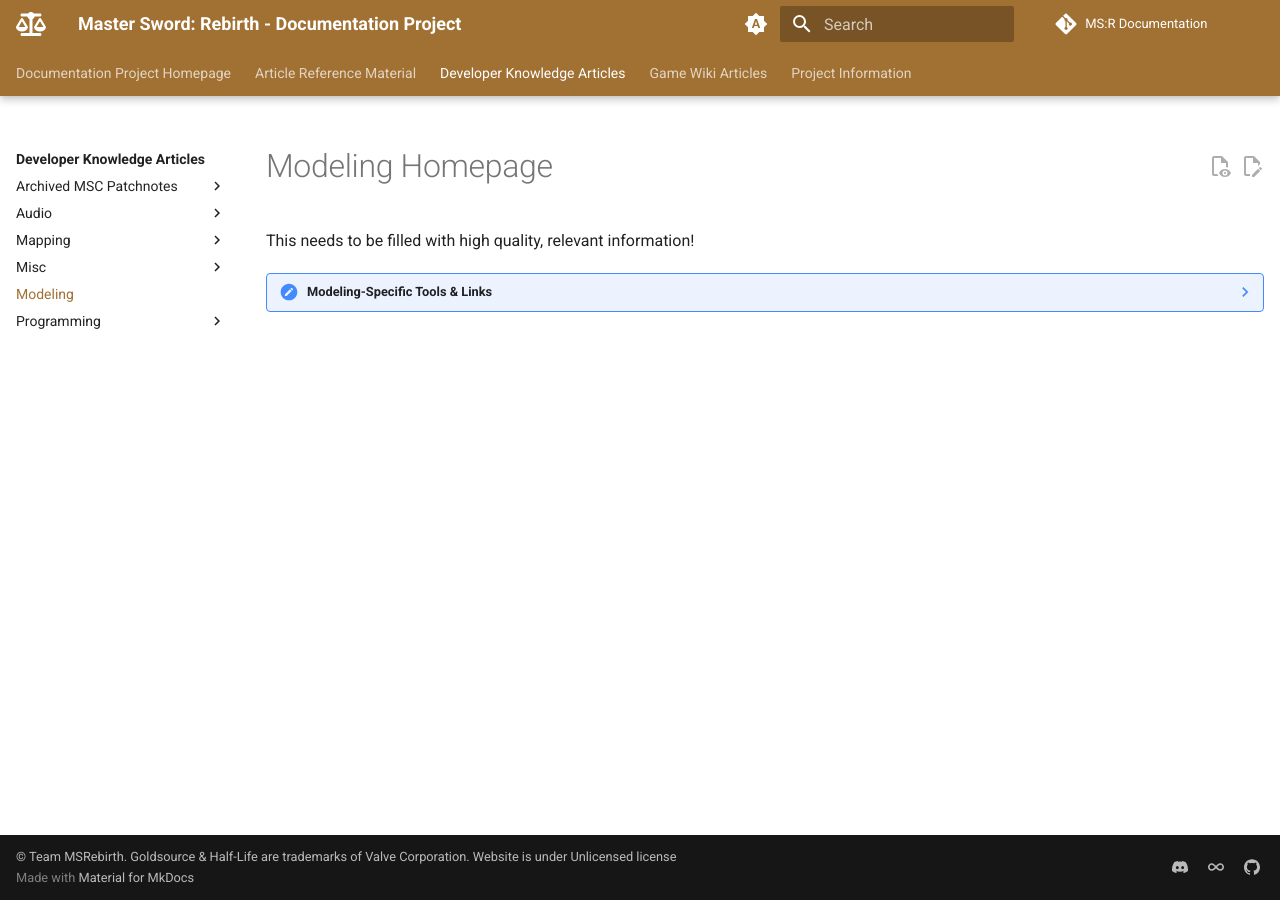
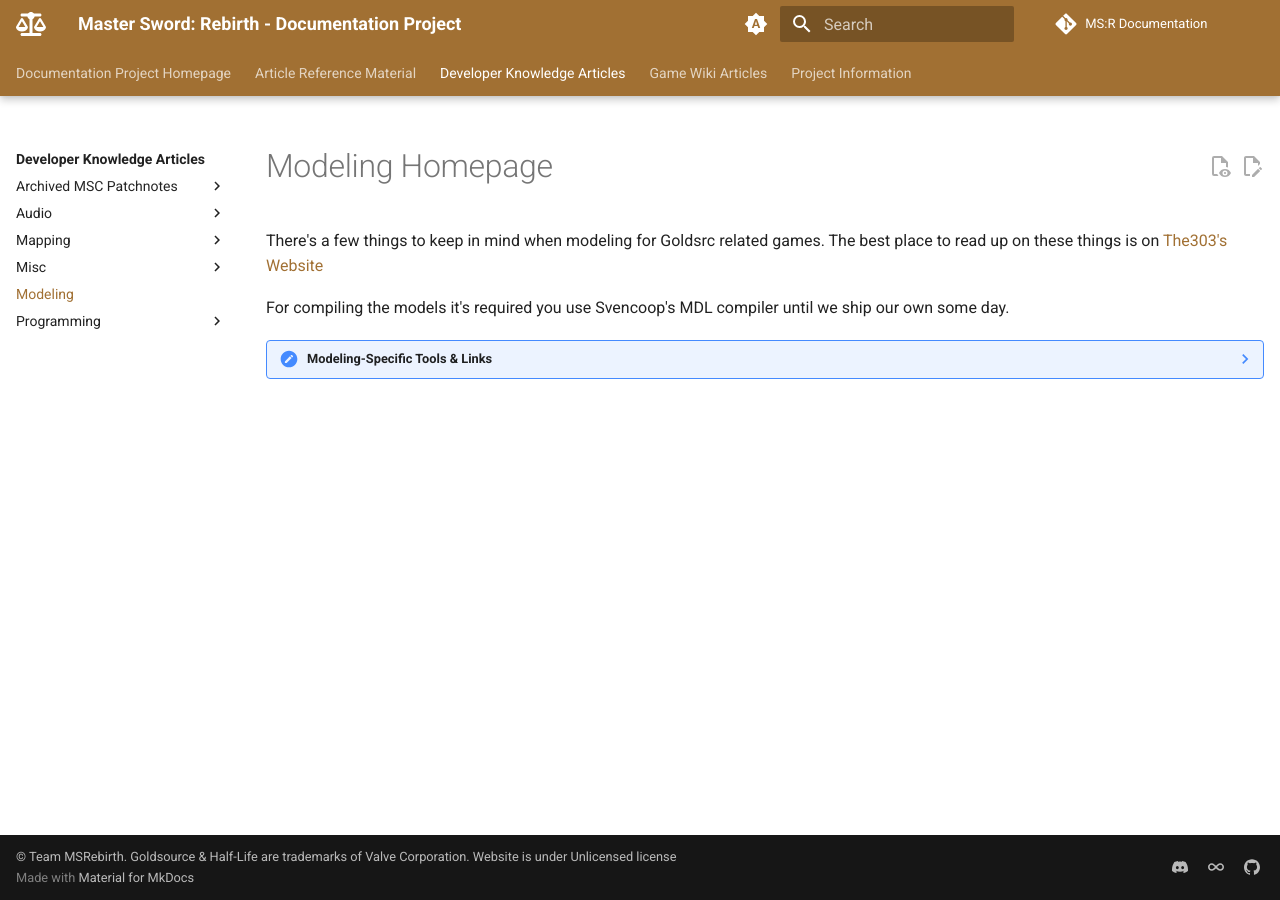
Before and after one commit to Syndel-Birb/msr-documentation, an MkDocs documentation site: the page built from docs/Developer-Knowledge-Articles/modeling/index.md, in a window 1280 px wide. Built offline with MkDocs 1.6.1 and Material for MkDocs 9.7.7, drawn with Linux system fonts in a browser that asks for light colours; comment, search, counter and statistics services are not loaded.

Commit message:
update model page

```diff
--- a/docs/Developer-Knowledge-Articles/modeling/index.md
+++ b/docs/Developer-Knowledge-Articles/modeling/index.md
@@ -1,6 +1,7 @@
 # Modeling Homepage
+There's a few things to keep in mind when modeling for Goldsrc related games. The best place to read up on these things is on [The303's Website](https://the303.org/tutorials/gold_mdl.htm)
 
-This needs to be filled with high quality, relevant information!
+For compiling the models it's required you use Svencoop's MDL compiler until we ship our own some day.
 
 ??? note "Modeling-Specific Tools & Links"
 
```
